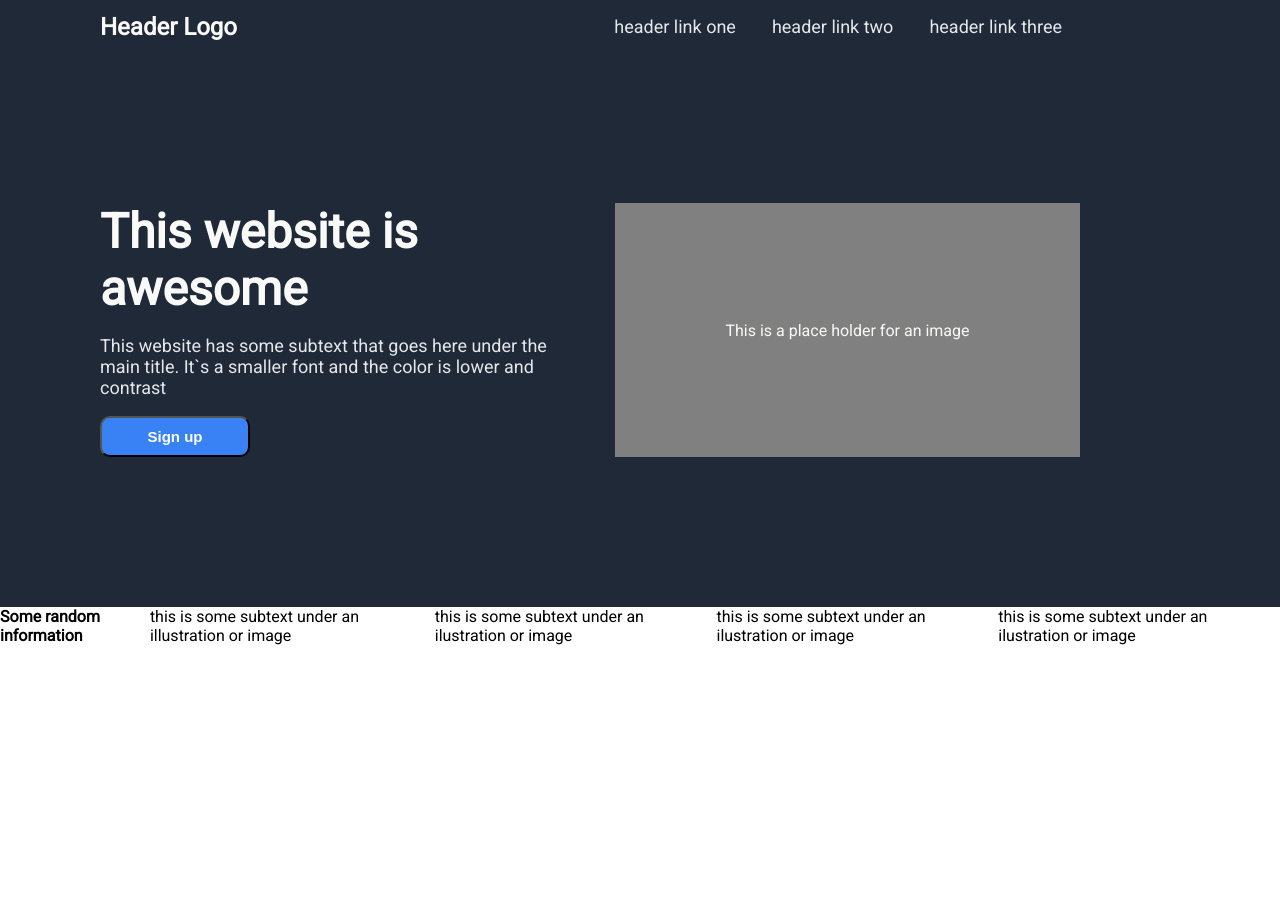
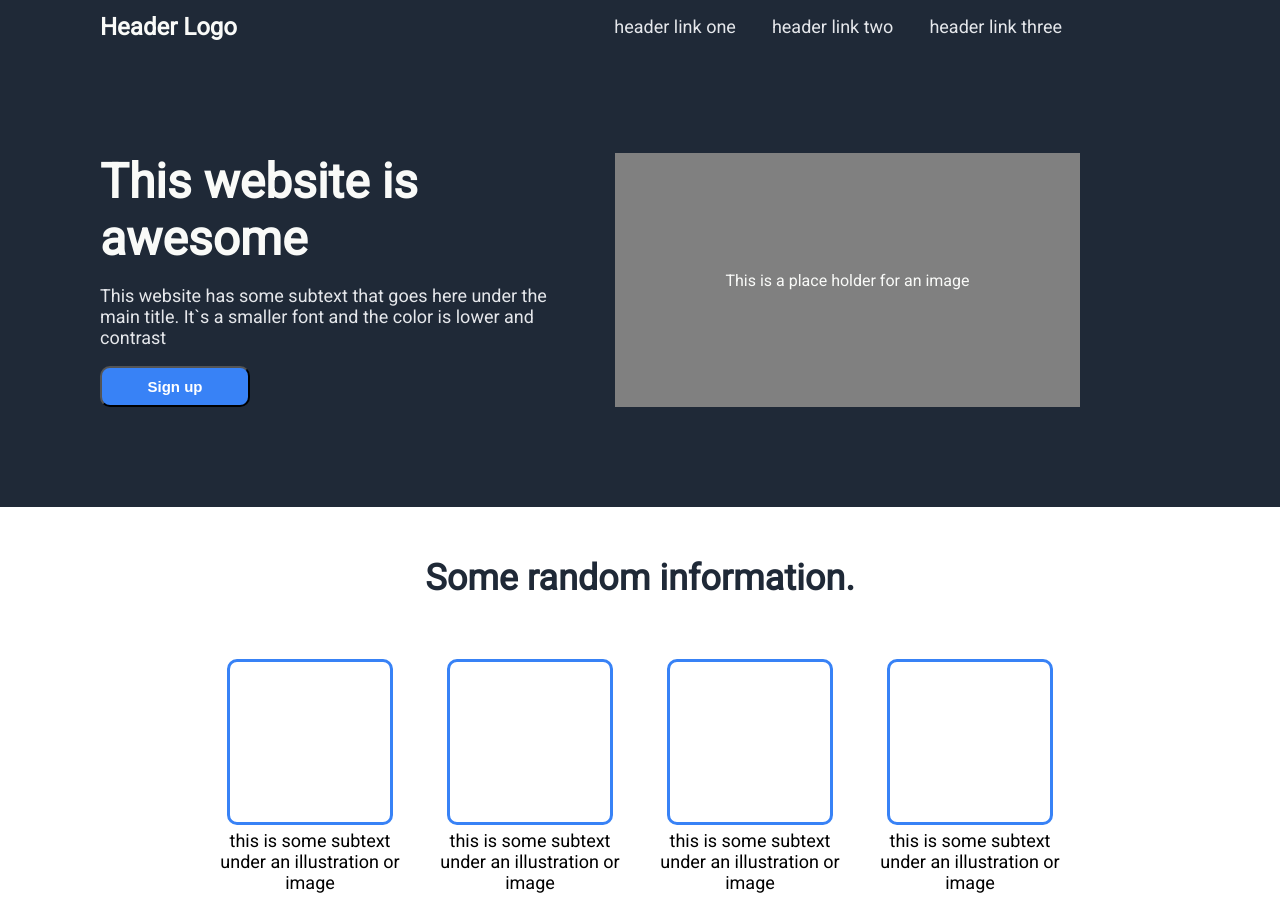
Before and after one commit to FabrizioPB/odin-landingpage, a plain HTML site: page index.html in a window 1280 px wide. Before the commit the page ends 800 px from the top, so only its background shows below. Drawn offline with Linux system fonts and the light colour scheme.

Commit message:
Complete information section of the website

```diff
--- a/index.html
+++ b/index.html
@@ -36,9 +36,9 @@
     </div>
 
 
+    <div class="title">Some random information.</div>
+
     <div class="information">
-
-        <strong>Some random information</strong>
 
         <div class="infobuble">
             <div class="imgplaceholder"></div>
@@ -47,17 +47,17 @@
 
         <div class="infobuble">
             <div class="imgplaceholder"></div>
-            <div class="text">this is some subtext under an ilustration or image</div>
+            <div class="text">this is some subtext under an illustration or image</div>
         </div>
 
         <div class="infobuble">
             <div class="imgplaceholder"></div>
-            <div class="text">this is some subtext under an ilustration or image</div>
+            <div class="text">this is some subtext under an illustration or image</div>
         </div>
 
         <div class="infobuble">
             <div class="imgplaceholder"></div>
-            <div class="text">this is some subtext under an ilustration or image</div>
+            <div class="text">this is some subtext under an illustration or image</div>
         </div>
 
 
--- a/style.css
+++ b/style.css
@@ -44,8 +44,8 @@ a {
 
 .main {
     display: flex;
-    margin-top: 150px;
-    margin-bottom: 150px;
+    margin-top: 100px;
+    margin-bottom: 100px;
     margin-left: 100px;
     margin-right: 200px;
 }
@@ -53,7 +53,6 @@ a {
 .main-left {
     display: flex;
     flex-direction: column;
-    /*background-color: bisque;*/
     flex: auto;
     margin-right: 50px;
     min-width: 250px;
@@ -97,13 +96,37 @@ button {
 
 }
 
+.imgplaceholder{
+    width: 120px;
+    height: 120px;
+    border: 3px solid #3882F6;
+    border-radius: 10px;
+    padding: 20px;
+}
+
 .information {
     display: flex;
+    flex-direction: row;
+    justify-content: center;
 }
 
-.information strong{
+.title{
+    margin-top: 50px;
+    margin-bottom: 50px;
+    font-size: 36px;
+    font-weight: bolder;
+    color: #1F2937;
+    text-align: center;
+
+}
+
+.infobuble {
     display: flex;
-    flex-direction: column;
+    flex-wrap: wrap;
     justify-content: center;
-    align-items: center;
+    gap: 5px;
+    margin: 10px;
+    max-width: 200px;
+    font-size: 18px;
+    text-align: center;
 }
```
